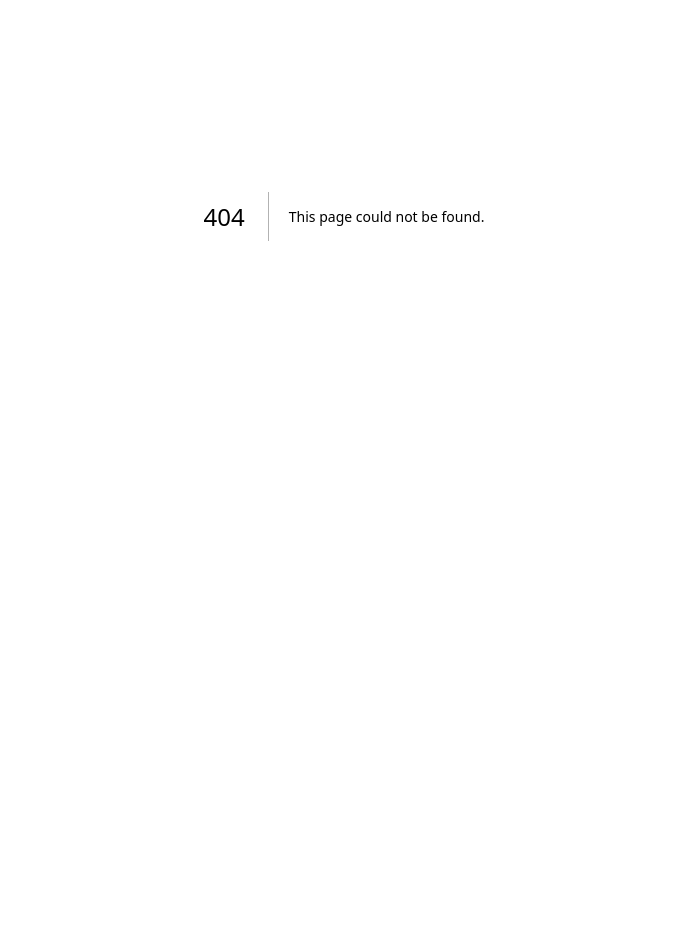
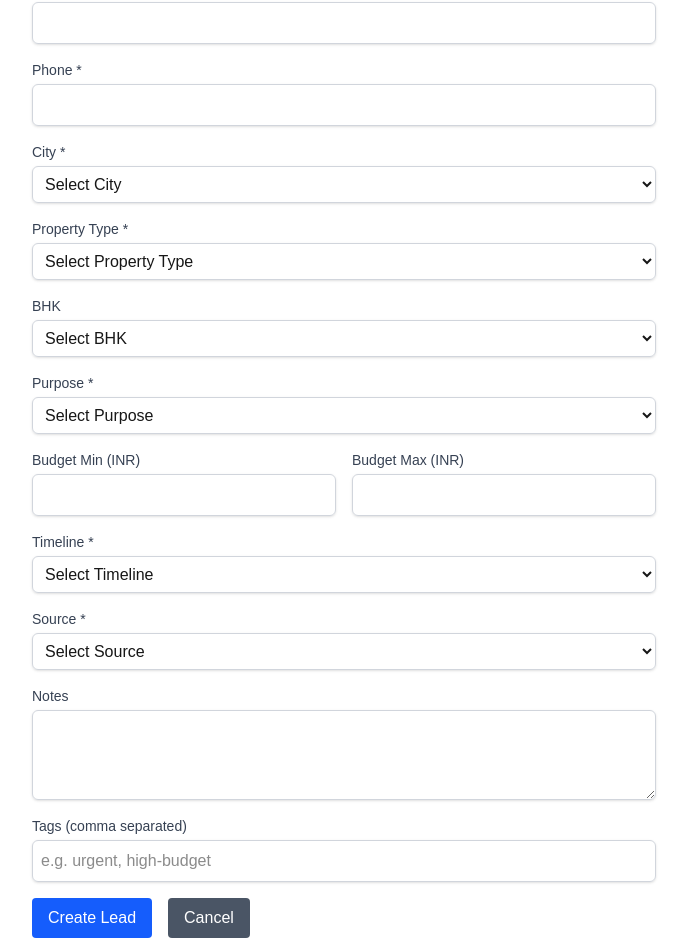
Before and after one commit to SubhPanda04/ESahayak, a Next.js app: page /buyers/new in a window 1280 px wide. Before the commit this address had no page. Shown: the part 184-1136 px from the top of the page, without its empty margins (296-983 px from the left). Before the commit the page ends 800 px from the top, so only its background shows below. Built offline with nearby package versions, Linux system fonts and the light colour scheme.

Commit message:
Added Create new Lead page

```diff
--- /dev/null
+++ b/src/app/buyers/new/page.tsx
@@ -0,0 +1,236 @@
+import { redirect } from 'next/navigation';
+import { createBuyer } from '@/lib/actions';
+import {
+  cityEnum,
+  propertyTypeEnum,
+  bhkEnum,
+  purposeEnum,
+  timelineEnum,
+  sourceEnum,
+} from '@/lib/db/schema';
+
+export default function NewBuyerPage() {
+  return (
+    <div className="max-w-2xl mx-auto p-6">
+      <h1 className="text-2xl font-bold mb-6">Create New Buyer Lead</h1>
+
+      <form action={createBuyer} className="space-y-4">
+        <div>
+          <label htmlFor="fullName" className="block text-sm font-medium text-gray-700">
+            Full Name *
+          </label>
+          <input
+            type="text"
+            id="fullName"
+            name="fullName"
+            required
+            className="mt-1 block w-full border border-gray-300 rounded-md shadow-sm p-2"
+          />
+        </div>
+
+        <div>
+          <label htmlFor="email" className="block text-sm font-medium text-gray-700">
+            Email
+          </label>
+          <input
+            type="email"
+            id="email"
+            name="email"
+            className="mt-1 block w-full border border-gray-300 rounded-md shadow-sm p-2"
+          />
+        </div>
+
+        <div>
+          <label htmlFor="phone" className="block text-sm font-medium text-gray-700">
+            Phone *
+          </label>
+          <input
+            type="tel"
+            id="phone"
+            name="phone"
+            required
+            className="mt-1 block w-full border border-gray-300 rounded-md shadow-sm p-2"
+          />
+        </div>
+
+        <div>
+          <label htmlFor="city" className="block text-sm font-medium text-gray-700">
+            City *
+          </label>
+          <select
+            id="city"
+            name="city"
+            required
+            className="mt-1 block w-full border border-gray-300 rounded-md shadow-sm p-2"
+          >
+            <option value="">Select City</option>
+            {cityEnum.map((city) => (
+              <option key={city} value={city}>
+                {city}
+              </option>
+            ))}
+          </select>
+        </div>
+
+        <div>
+          <label htmlFor="propertyType" className="block text-sm font-medium text-gray-700">
+            Property Type *
+          </label>
+          <select
+            id="propertyType"
+            name="propertyType"
+            required
+            className="mt-1 block w-full border border-gray-300 rounded-md shadow-sm p-2"
+          >
+            <option value="">Select Property Type</option>
+            {propertyTypeEnum.map((type) => (
+              <option key={type} value={type}>
+                {type}
+              </option>
+            ))}
+          </select>
+        </div>
+
+        <div>
+          <label htmlFor="bhk" className="block text-sm font-medium text-gray-700">
+            BHK
+          </label>
+          <select
+            id="bhk"
+            name="bhk"
+            className="mt-1 block w-full border border-gray-300 rounded-md shadow-sm p-2"
+          >
+            <option value="">Select BHK</option>
+            {bhkEnum.map((bhk) => (
+              <option key={bhk} value={bhk}>
+                {bhk}
+              </option>
+            ))}
+          </select>
+        </div>
+
+        <div>
+          <label htmlFor="purpose" className="block text-sm font-medium text-gray-700">
+            Purpose *
+          </label>
+          <select
+            id="purpose"
+            name="purpose"
+            required
+            className="mt-1 block w-full border border-gray-300 rounded-md shadow-sm p-2"
+          >
+            <option value="">Select Purpose</option>
+            {purposeEnum.map((purpose) => (
+              <option key={purpose} value={purpose}>
+                {purpose}
+              </option>
+            ))}
+          </select>
+        </div>
+
+        <div className="grid grid-cols-2 gap-4">
+          <div>
+            <label htmlFor="budgetMin" className="block text-sm font-medium text-gray-700">
+              Budget Min (INR)
+            </label>
+            <input
+              type="number"
+              id="budgetMin"
+              name="budgetMin"
+              className="mt-1 block w-full border border-gray-300 rounded-md shadow-sm p-2"
+            />
+          </div>
+          <div>
+            <label htmlFor="budgetMax" className="block text-sm font-medium text-gray-700">
+              Budget Max (INR)
+            </label>
+            <input
+              type="number"
+              id="budgetMax"
+              name="budgetMax"
+              className="mt-1 block w-full border border-gray-300 rounded-md shadow-sm p-2"
+            />
+          </div>
+        </div>
+
+        <div>
+          <label htmlFor="timeline" className="block text-sm font-medium text-gray-700">
+            Timeline *
+          </label>
+          <select
+            id="timeline"
+            name="timeline"
+            required
+            className="mt-1 block w-full border border-gray-300 rounded-md shadow-sm p-2"
+          >
+            <option value="">Select Timeline</option>
+            {timelineEnum.map((timeline) => (
+              <option key={timeline} value={timeline}>
+                {timeline}
+              </option>
+            ))}
+          </select>
+        </div>
+
+        <div>
+          <label htmlFor="source" className="block text-sm font-medium text-gray-700">
+            Source *
+          </label>
+          <select
+            id="source"
+            name="source"
+            required
+            className="mt-1 block w-full border border-gray-300 rounded-md shadow-sm p-2"
+          >
+            <option value="">Select Source</option>
+            {sourceEnum.map((source) => (
+              <option key={source} value={source}>
+                {source}
+              </option>
+            ))}
+          </select>
+        </div>
+
+        <div>
+          <label htmlFor="notes" className="block text-sm font-medium text-gray-700">
+            Notes
+          </label>
+          <textarea
+            id="notes"
+            name="notes"
+            rows={3}
+            className="mt-1 block w-full border border-gray-300 rounded-md shadow-sm p-2"
+          />
+        </div>
+
+        <div>
+          <label htmlFor="tags" className="block text-sm font-medium text-gray-700">
+            Tags (comma separated)
+          </label>
+          <input
+            type="text"
+            id="tags"
+            name="tags"
+            className="mt-1 block w-full border border-gray-300 rounded-md shadow-sm p-2"
+            placeholder="e.g. urgent, high-budget"
+          />
+        </div>
+
+        <div className="flex gap-4">
+          <button
+            type="submit"
+            className="bg-blue-600 text-white px-4 py-2 rounded hover:bg-blue-700"
+          >
+            Create Lead
+          </button>
+          <a
+            href="/buyers"
+            className="bg-gray-600 text-white px-4 py-2 rounded hover:bg-gray-700"
+          >
+            Cancel
+          </a>
+        </div>
+      </form>
+    </div>
+  );
+}
```
